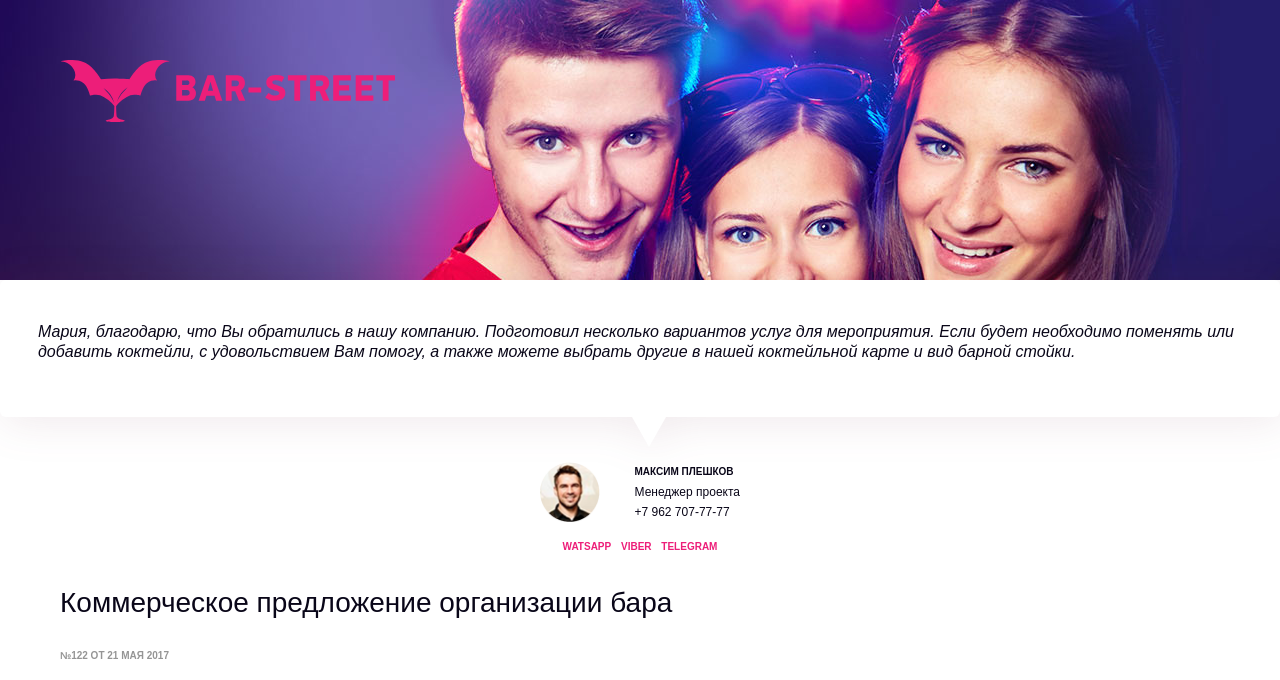
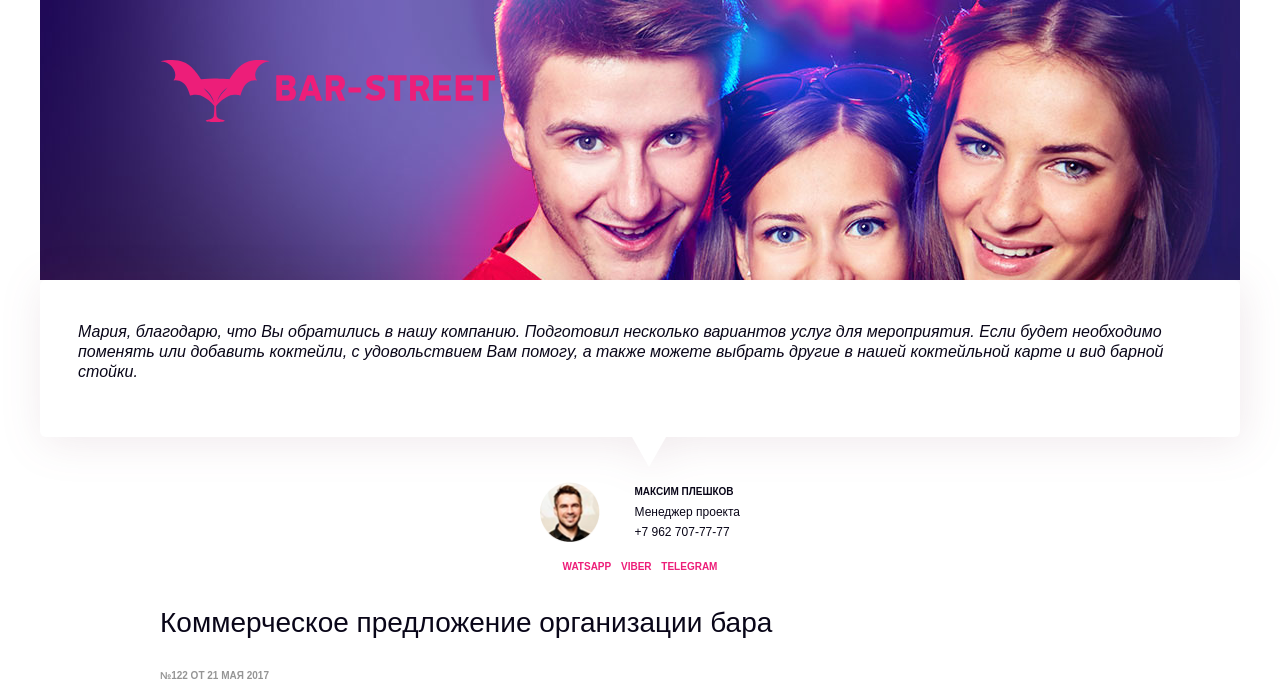
Before and after one commit to devmargooo/Bar-street, a website: page src/index.html in a window 1280 px wide. Shown: the top 680 px of the page. Drawn offline with nearby package versions, Linux system fonts and the light colour scheme.

Commit message:
Добавлена фиксированная ширина страницы: 1200px

```diff
--- a/src/sass/global/general.scss
+++ b/src/sass/global/general.scss
@@ -4,7 +4,7 @@ html{
 
 .body-page {
   min-width: 320px;
-  max-width: 1920px;
+  max-width: 1200px;
   width: 100%;
   margin: 0 auto;
   font-family: $f-primary;
@@ -23,13 +23,7 @@ html{
   position: relative;
   margin: 0 auto;
   padding: 0 15px;
-  @media (min-width: 1700px) {
-    width: 1600px;
-  }
-  @media (min-width: 1200px) {
-    width: 1170px;
-  }
-
+  width: 1200px;
   @media (min-width: 992px) {
     width: 970px;
   }
```
Also changed, not shown: src/css/main.css, src/css/main.min.css.
